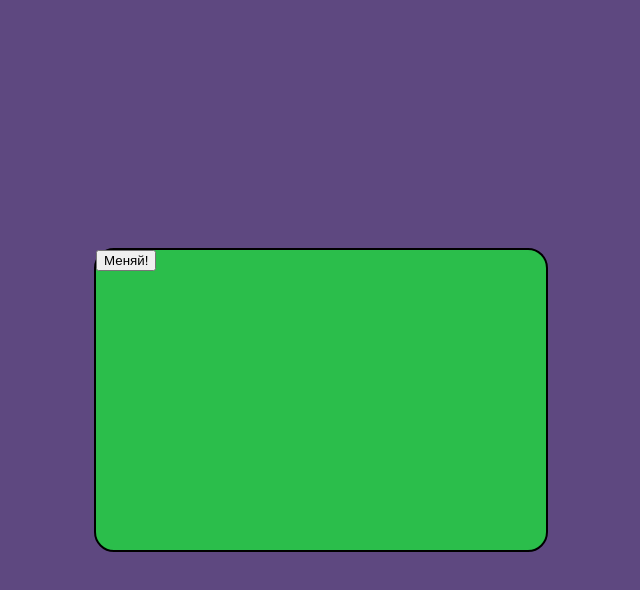
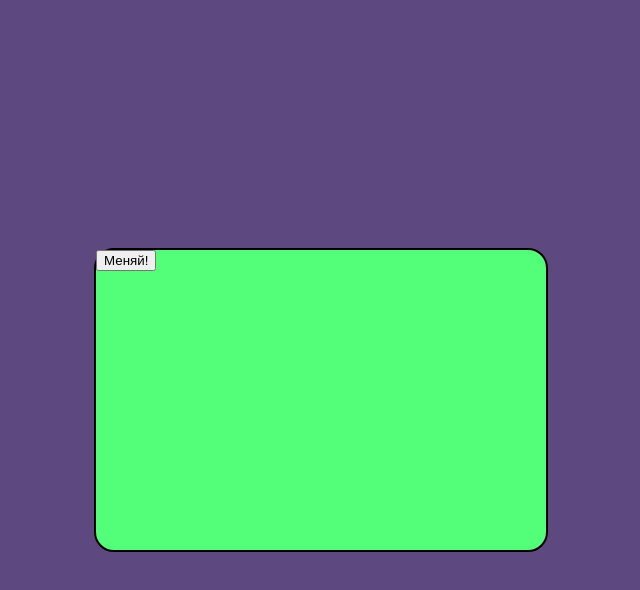
Before and after one commit to sankot09/Jlife, a plain HTML site: page componens/settings/settings.html in a window 1280 px wide. Both pictures are taken after a click on the button "Меняй!". Shown: the whole page, without its empty margins (319-959 px from the left). Drawn offline with Linux system fonts and the light colour scheme.

Commit message:
color change

```diff
--- a/global.css
+++ b/global.css
@@ -3,6 +3,6 @@ html[theme="standart"] {
   --ui-primary-button: #e609ee;
 }
 html[theme="green"] {
-  --ui-primary-panel: #2bbe4b;
+  --ui-primary-panel: #53ff78;
   --ui-primary-button: #274e31;
 }
```
